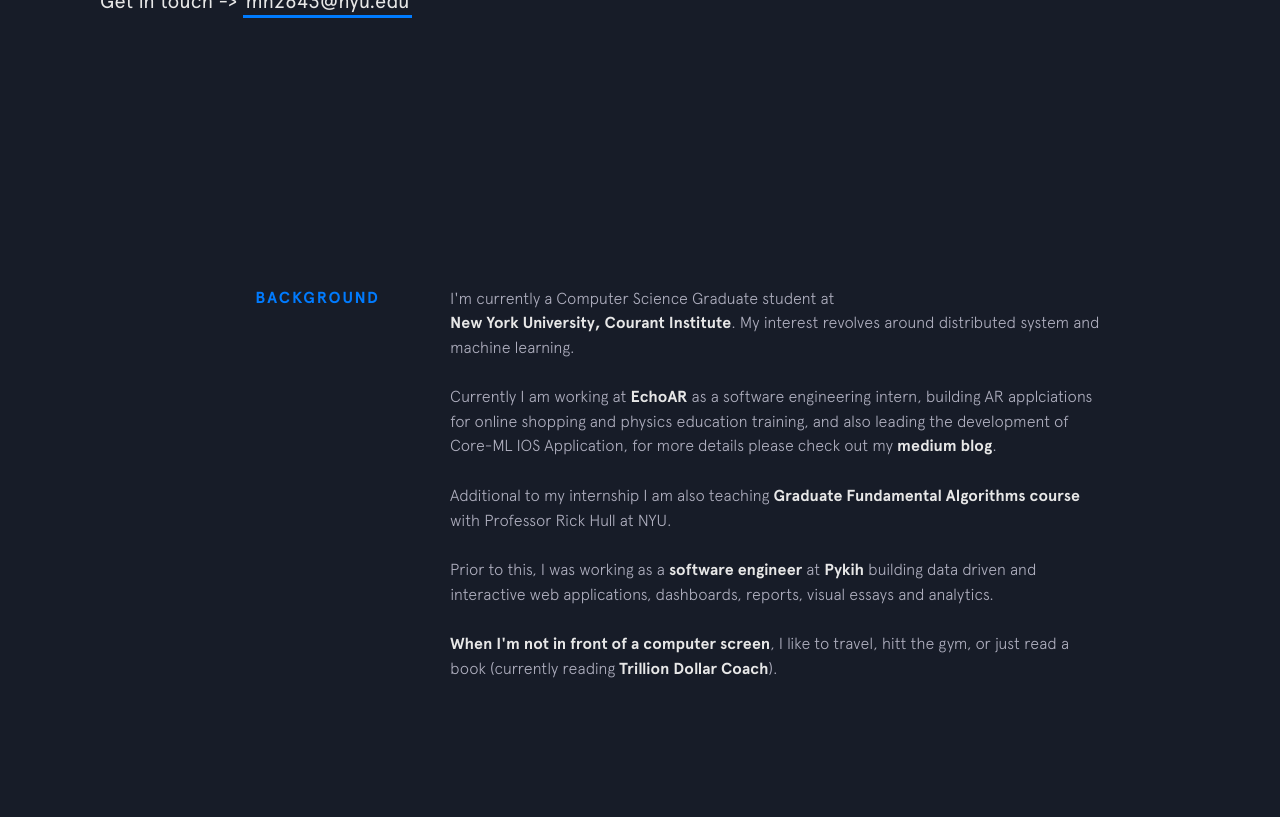
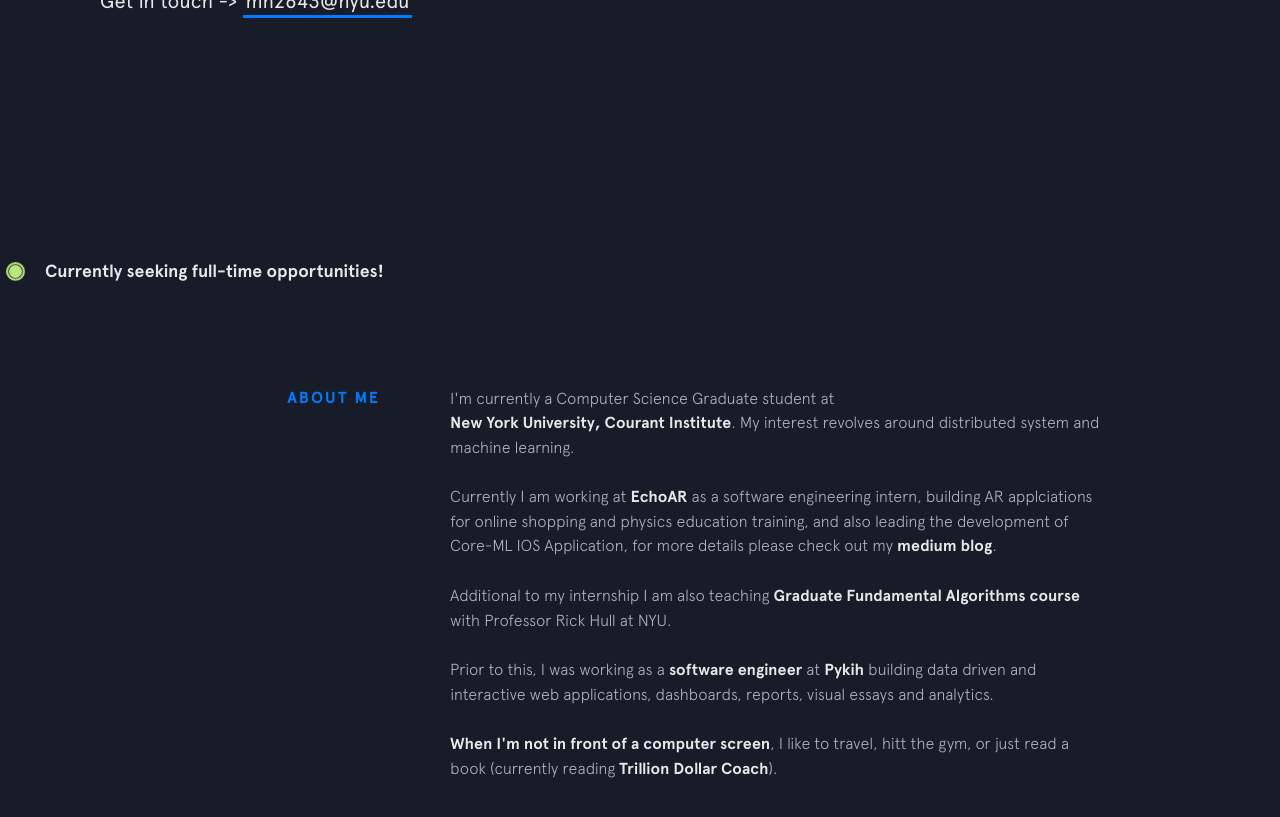
Before and after one commit to mohitnihalani/mohitnihalani.github.io, a Jekyll site: the page built from index.html, in a window 1280 px wide and 900 px high, scrolled down 714 px. Shown: the top 817 px of the window. Built offline with Jekyll 4.4.1, drawn with Linux system fonts in a browser that asks for light colours; nearby versions of some CDN libraries.

Commit message:
Employement status updated

```diff
--- a/_includes/background.html
+++ b/_includes/background.html
@@ -1,5 +1,5 @@
 <section class="section background">
-  <div class="section__title">Background</div>
+  <div class="section__title">About Me</div>
   <div class="section__content">
     <p>
       I'm currently a Computer Science Graduate student at <a class="underline-link" href="https://cs.nyu.edu/" target="_blank">New York University, Courant Institute</a>. My interest revolves around distributed system and machine learning.
--- a/index.html
+++ b/index.html
@@ -5,6 +5,7 @@ layout: default
 <div id="site">
   {% include switch.html %}
   {% include intro.html %}
+  {% include employment-status.html %}
   {% include background.html %}
   {% include skills.html %}
   {% include education.html %}
```
